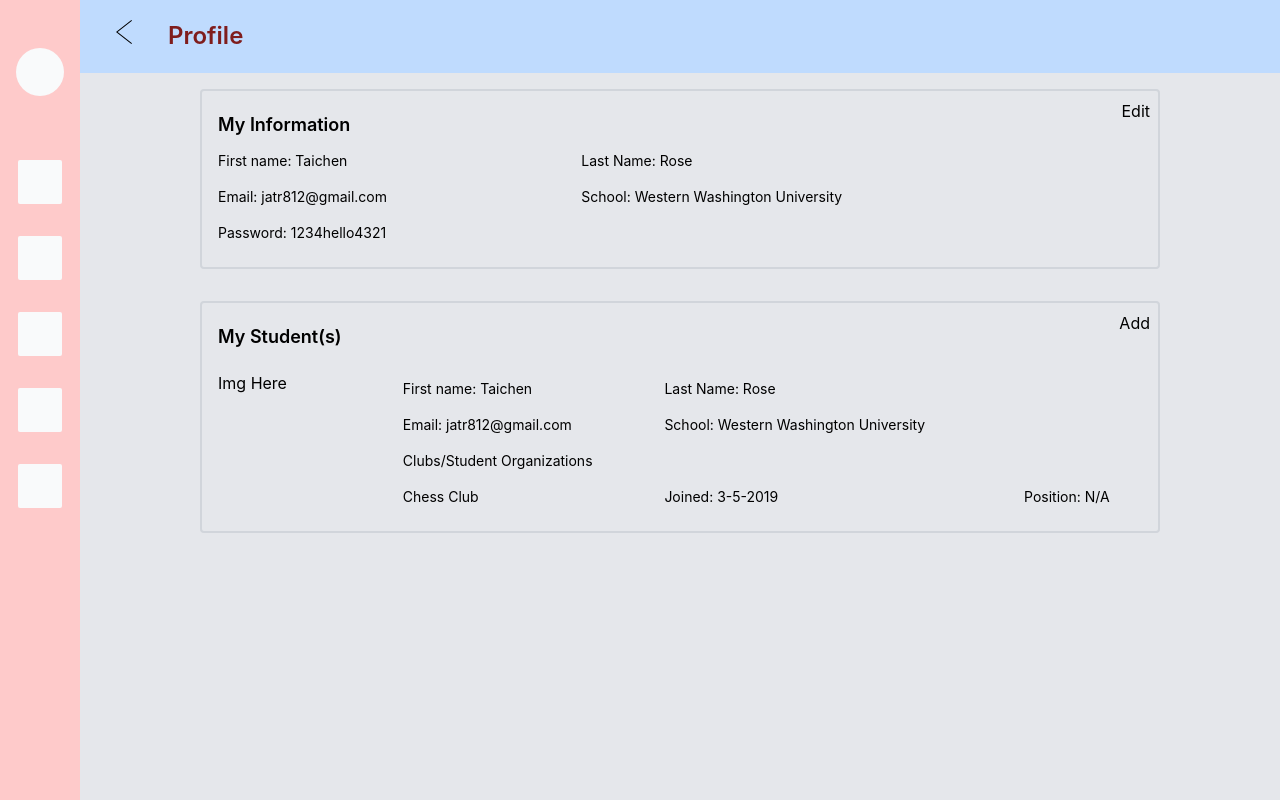
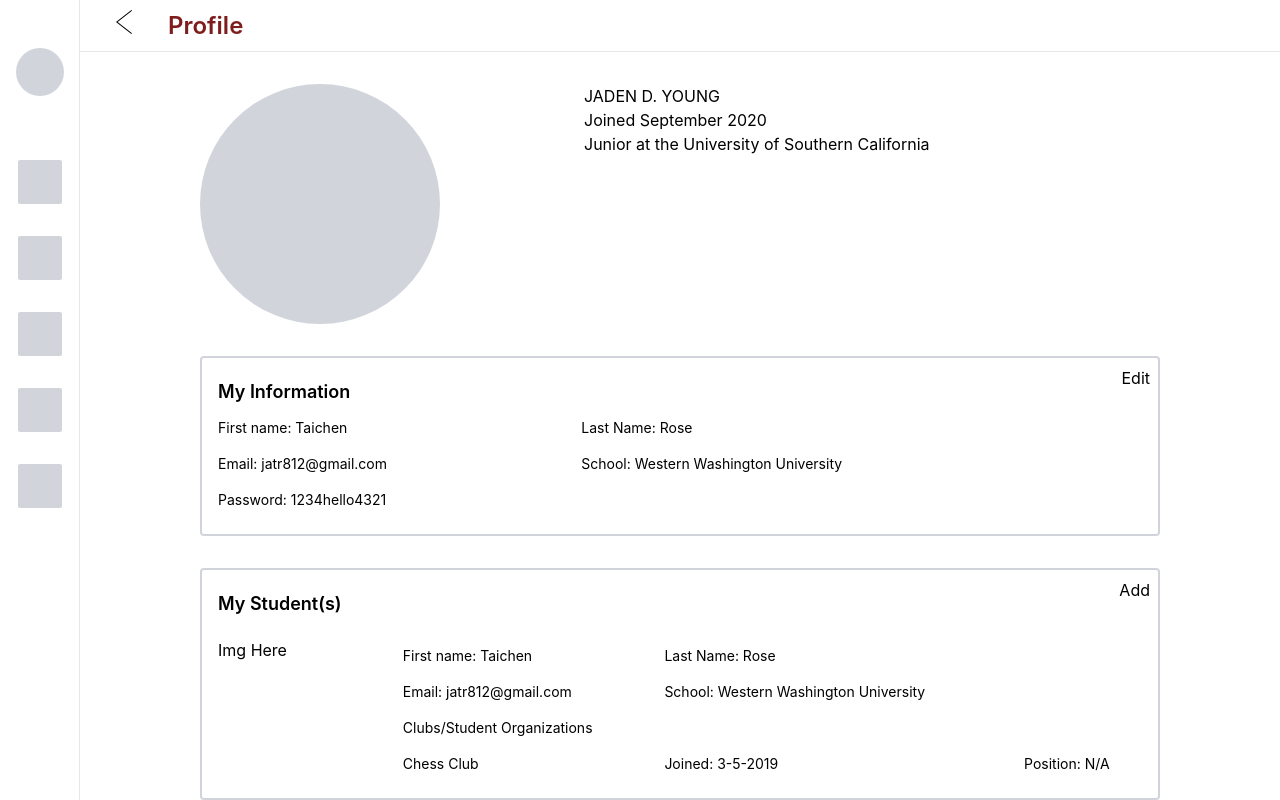
Before and after one commit to willsower/AcceptED, a Next.js app in the folder accepted/: page /dashboardShell in a window 1280 px wide. Built offline with nearby package versions, Linux system fonts and the light colour scheme.

Commit message:
Changed the shell added proper border got rid of colors

```diff
--- a/accepted/components/nav.js
+++ b/accepted/components/nav.js
@@ -6,7 +6,7 @@ function Nav() {
         <>
             {/* Profile Picture */}
             <div className = 'mt-12'>
-                <div className = 'box-content w-4 h-4 p-4 bg-gray-50 rounded-full m-auto'>
+                <div className = 'box-content w-4 h-4 p-4 bg-gray-300 rounded-full m-auto'>
 
                 </div>
             </div>
@@ -15,35 +15,35 @@ function Nav() {
             <div className = 'mt-16'>
                 {/* Home */}
                 <Link href = '/'>
-                    <div className = 'box-content w-3 h-3 p-4 bg-gray-50 rounded-sm m-auto mb-8'>
+                    <div className = 'box-content w-3 h-3 p-4 bg-gray-300 rounded-sm m-auto mb-8'>
 
                     </div>
                 </Link>
 
                 {/* Message */}
                 <Link href = '/'>
-                    <div className = 'box-content w-3 h-3 p-4 bg-gray-50 rounded-sm m-auto mb-8'>
+                    <div className = 'box-content w-3 h-3 p-4 bg-gray-300 rounded-sm m-auto mb-8'>
 
                     </div>
                 </Link>
 
                 {/* Materials */}
                 <Link href = '/'>
-                    <div className = 'box-content w-3 h-3 p-4 bg-gray-50 rounded-sm m-auto mb-8'>
+                    <div className = 'box-content w-3 h-3 p-4 bg-gray-300 rounded-sm m-auto mb-8'>
 
                     </div>
                 </Link>
 
                 {/* Writing */}
                 <Link href = '/'>
-                    <div className = 'box-content w-3 h-3 p-4 bg-gray-50 rounded-sm m-auto mb-8'>
+                    <div className = 'box-content w-3 h-3 p-4 bg-gray-300 rounded-sm m-auto mb-8'>
 
                     </div>
                 </Link>
 
                 {/* Profile */}
                 <Link href = '/'>
-                    <div className = 'box-content w-3 h-3 p-4 bg-gray-50 rounded-sm m-auto mb-8'>
+                    <div className = 'box-content w-3 h-3 p-4 bg-gray-300 rounded-sm m-auto mb-8'>
 
                     </div>
                 </Link>
--- a/accepted/pages/Profiles/counselorProfile.js
+++ b/accepted/pages/Profiles/counselorProfile.js
@@ -1,7 +1,21 @@
 // Counselor profile information
+import MyStudents from '../../components/Cards/myStudents'
 
 function CounselorProfile() {
     return (
+        <div>
+            <div className = 'flex flex-row w-4/5 ml-auto mr-auto mt-8 mb-8'>
+                <div className = 'w-2/5'>
+                    <div className = 'h-60 w-60 bg-gray-300 rounded-full'>
+
+                    </div>
+                </div>
+                <div className = 'w-3/5'>
+                    <h3 className = ''>JADEN D. YOUNG</h3>
+                    <p className = ''>Joined September 2020</p>
+                    <p className = ''>Junior at the University of Southern California</p>
+                </div>
+            </div>
             <div className = 'w-4/5 ml-auto mr-auto mt-4'>
                 <div className = 'table w-full border-2 border-gray-300 rounded p-4 relative ...'>
                     <div className = 'table-row-group'>
@@ -23,6 +37,8 @@ function CounselorProfile() {
                     </div>
                 </div>
             </div>
+            <MyStudents />
+        </div>
     )
 }
 
--- a/accepted/pages/dashboardShell.js
+++ b/accepted/pages/dashboardShell.js
@@ -4,7 +4,7 @@ import Header from '../components/header';
 
 // Test
 import CounselorProfile from './Profiles/counselorProfile';
-import MyStudents from '../components/Cards/myStudents'
+
 
 export default function DashboardShell() {
   return (
@@ -17,22 +17,21 @@ export default function DashboardShell() {
         <main>
             <div className='flex flex-row'>
                 {/* Navbar - Left */}
-                <div className='w-20 h-screen flex flex-col relative bg-red-200'>
+                <div className='w-20 h-screen flex flex-col relative border-r border-gray-200'>
                     <Nav />
                 </div>
 
                 {/* Right Side of Screen */}
-                <div className='flex-grow h-screen flex flex-col relative bg-green-200'>
+                <div className='flex-grow h-screen flex flex-col relative'>
                     {/* Header Top */}
-                    <div className='h-20 flex flex-col relative bg-blue-200'>
+                    <div className='h-20 flex flex-col relative border-b border-gray-200'>
                         <Header />
                     </div>
 
                     {/* Content Bottom */}
-                    <div className='flex-grow h-screen flex flex-col relative bg-gray-200'>
+                    <div className='flex-grow h-screen flex flex-col relative'>
                         {/* Test */}
                         <CounselorProfile />
-                        <MyStudents />
                     </div>
                 </div>
             </div>
```
Lines whose indentation alone changed are shown as unchanged.
